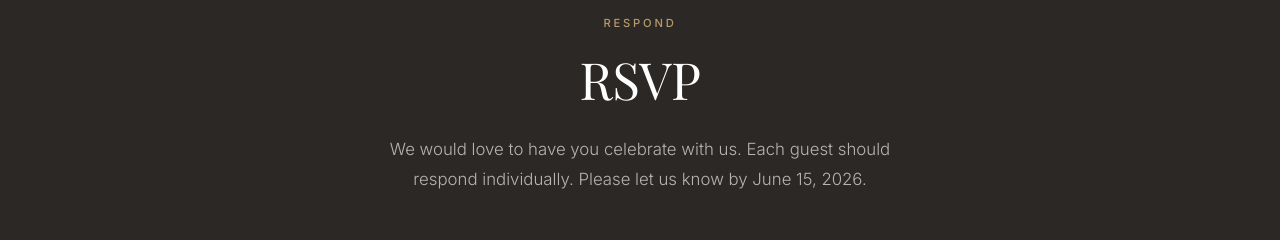
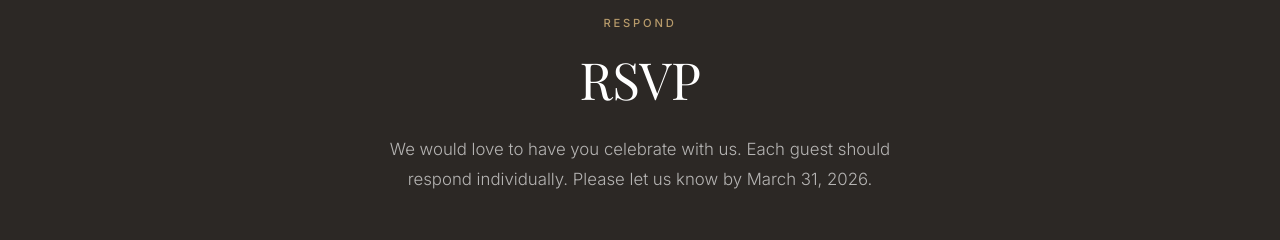
Before and after one commit to Tiepvncz/tiepthao-wedding, a React (Vite) app: page / in a window 1280 px wide. Shown: the part 4000-4240 px from the top of the page. Built offline with nearby package versions, Linux system fonts and the light colour scheme; a web font is replaced by a local one.

Commit message:
Update App.jsx

```diff
--- a/src/App.jsx
+++ b/src/App.jsx
@@ -94,7 +94,7 @@ const FAQ_DATA = [
   },
   {
     q: 'When is the RSVP deadline?',
-    a: 'Please respond by June 15, 2026 so we can make everything perfect.',
+    a: 'Please respond by March 31, 2026 so we can make everything perfect.',
   },
 ]
 
@@ -398,7 +398,7 @@ function RsvpSection() {
           <div className="section-label text-center" style={{ color: 'var(--gold-light)' }}>Respond</div>
           <h2 className="section-title text-center" style={{ color: 'var(--white)' }}>RSVP</h2>
           <p className="section-subtitle text-center mx-auto" style={{ color: 'rgba(255,255,255,0.65)', marginBottom: '3rem' }}>
-            We would love to have you celebrate with us. Each guest should respond individually. Please let us know by June 15, 2026.
+            We would love to have you celebrate with us. Each guest should respond individually. Please let us know by March 31, 2026.
           </p>
         </Reveal>
 
```
